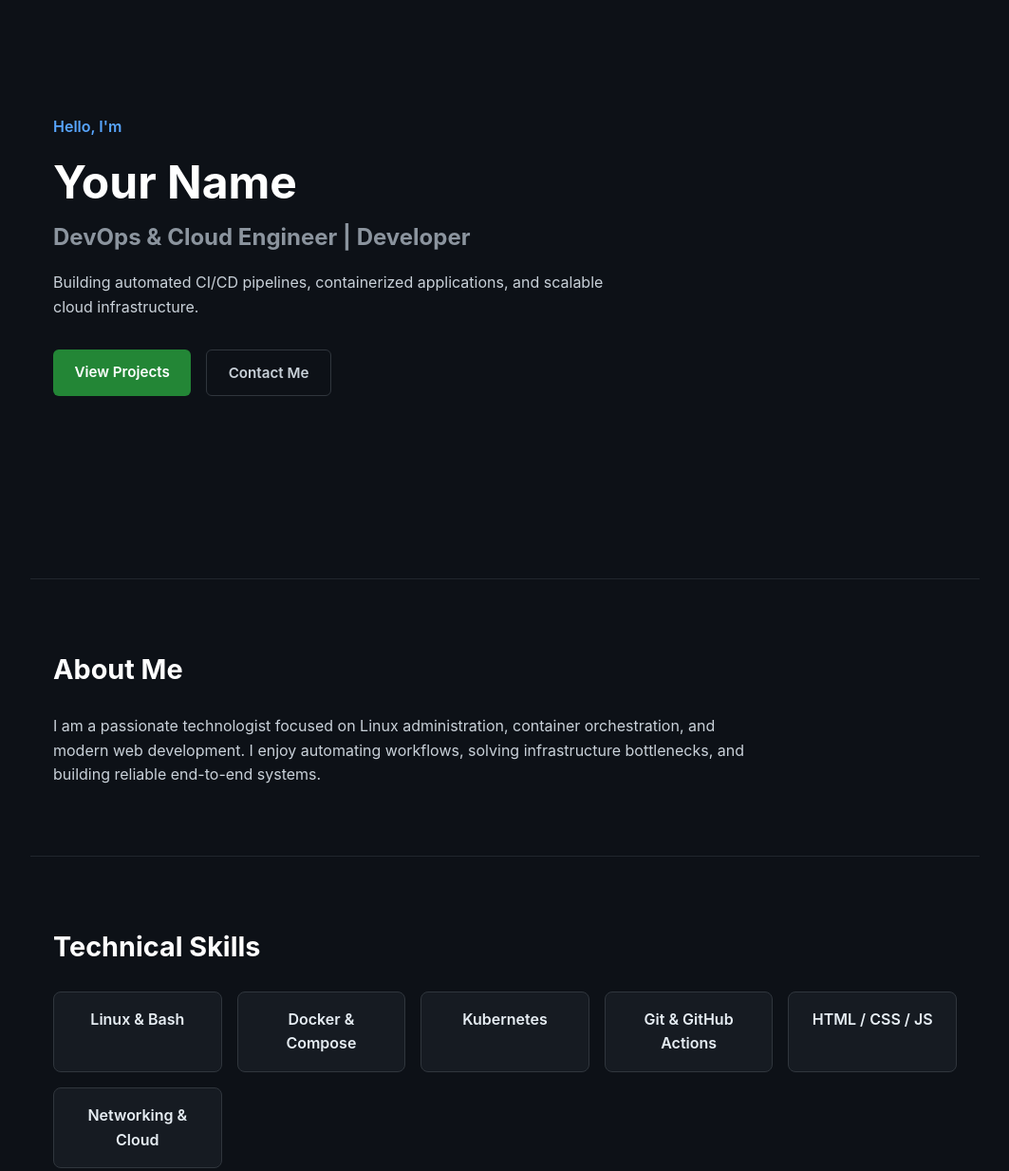
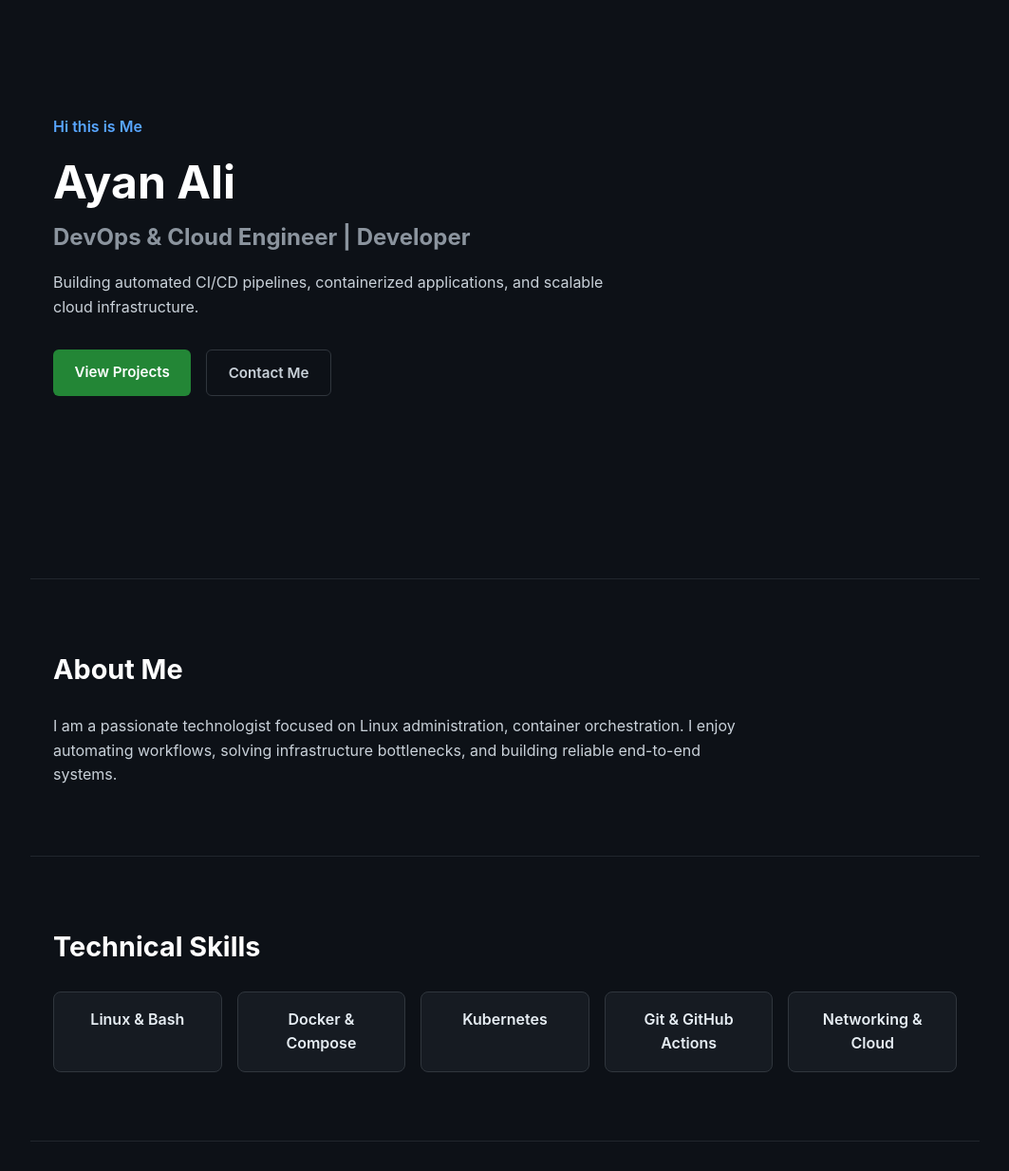
Before and after one commit to theayanaly/theayanaly.github.io, a plain HTML site: page index.html in a window 1280 px wide. Shown: the part 140-1373 px from the top of the page at 95% size, without its empty margins (108-1171 px from the left). Drawn offline with Linux system fonts and the light colour scheme; a script that the page names is missing.

Commit message:
my portfolio

```diff
--- a/index.html
+++ b/index.html
@@ -24,8 +24,8 @@
   <!-- Hero Section -->
   <section id="home" class="hero">
     <div class="hero-content">
-      <p class="tag">Hello, I'm</p>
-      <h1>Your Name</h1>
+      <p class="tag">Hi this is Me</p>
+      <h1>Ayan Ali</h1>
       <h2>DevOps &amp; Cloud Engineer | Developer</h2>
       <p class="bio">
         Building automated CI/CD pipelines, containerized applications, and scalable cloud infrastructure.
@@ -41,7 +41,7 @@
   <section id="about" class="section">
     <h2 class="section-title">About Me</h2>
     <p class="about-text">
-      I am a passionate technologist focused on Linux administration, container orchestration, and modern web development. I enjoy automating workflows, solving infrastructure bottlenecks, and building reliable end-to-end systems.
+      I am a passionate technologist focused on Linux administration, container orchestration. I enjoy automating workflows, solving infrastructure bottlenecks, and building reliable end-to-end systems.
     </p>
   </section>
 
@@ -53,7 +53,6 @@
       <div class="skill-card">Docker &amp; Compose</div>
       <div class="skill-card">Kubernetes</div>
       <div class="skill-card">Git &amp; GitHub Actions</div>
-      <div class="skill-card">HTML / CSS / JS</div>
       <div class="skill-card">Networking &amp; Cloud</div>
     </div>
   </section>
@@ -93,7 +92,7 @@
     <h2 class="section-title">Get In Touch</h2>
     <p>Feel free to reach out for collaborations, freelance work, or technical discussions.</p>
     <div class="contact-links">
-      <a href="mailto:youremail@example.com" class="btn primary">Email Me</a>
+      <a href="mailto:ayanali@gmail.com" class="btn primary">Email Me</a>
       <a href="https://github.com/" target="_blank" class="btn secondary">GitHub</a>
     </div>
   </section>
```
Also changed, not shown: file.txt (added).
